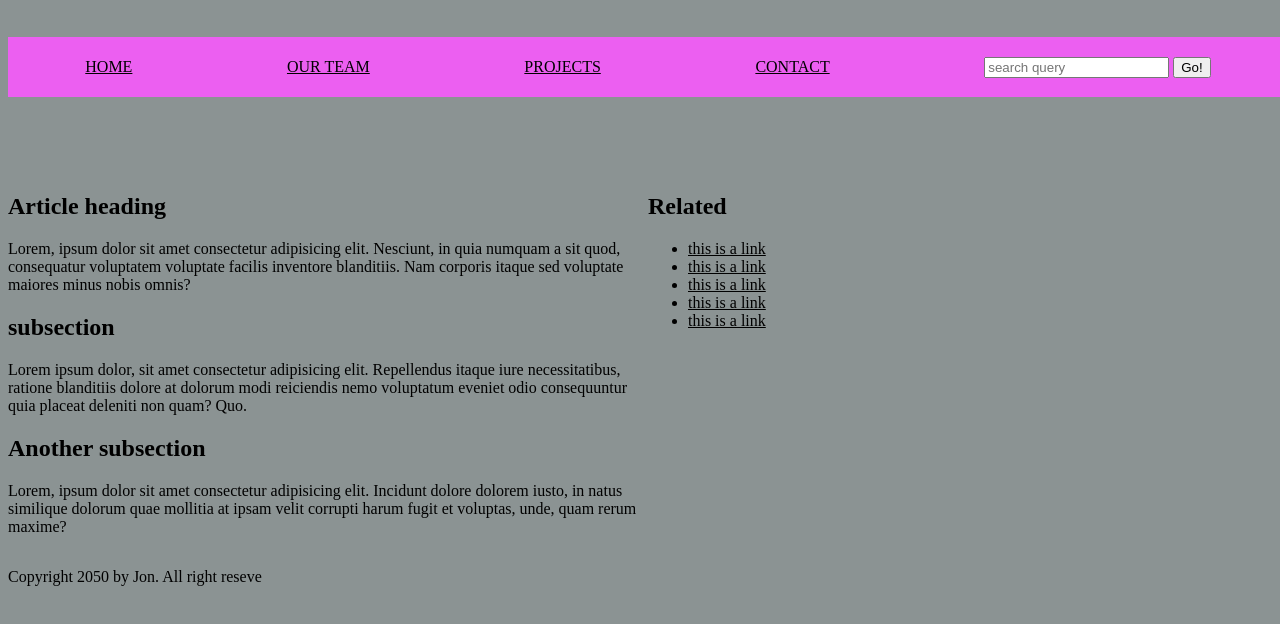
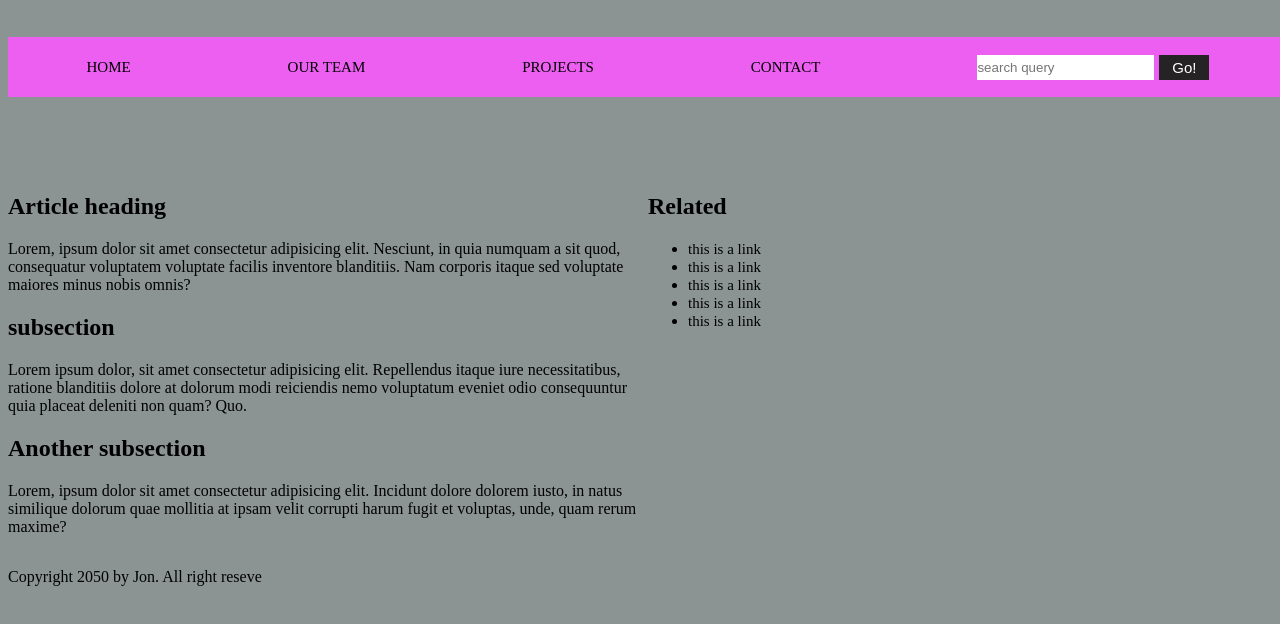
Before and after one commit to jonathanpenaloa/week_two_day_four, a plain HTML site: page index.html in a window 1280 px wide. Shown: the part 120-744 px from the top of the page. Drawn offline with Linux system fonts and the light colour scheme.

Commit message:
nav finshed with css

```diff
--- a/styles.css
+++ b/styles.css
@@ -22,7 +22,6 @@ body {
 nav {
     grid-column: span 2;
     display: flex;
-    justify-content: center;
     align-items: center;
     background-color: rgb(236, 95, 241);
     height: 60px;
@@ -31,4 +30,26 @@ nav {
 
 a {
     color: black;
+    text-decoration: none;
+    font-size: 15px;
 }
+
+.input-holder {
+    display: flex;
+    gap: 5px;
+}
+input {
+    height: 25px;
+    padding: 0px;
+    border: none;
+}
+
+button {
+    background-color: rgb(37, 35, 35);
+    color: white;
+    border: none;
+    padding: 0px;
+    height: 25px;
+    width: 50px;
+    font-size: 15px;
+}
```
